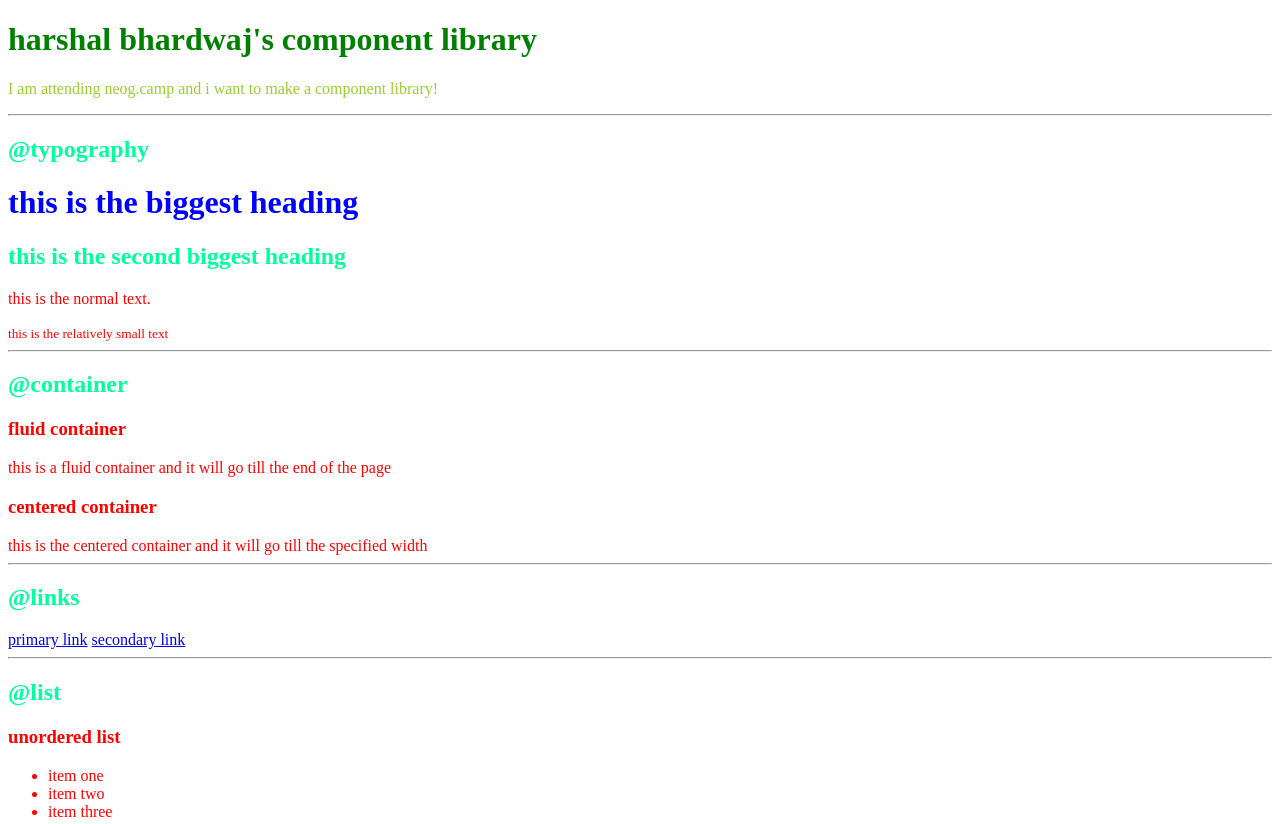
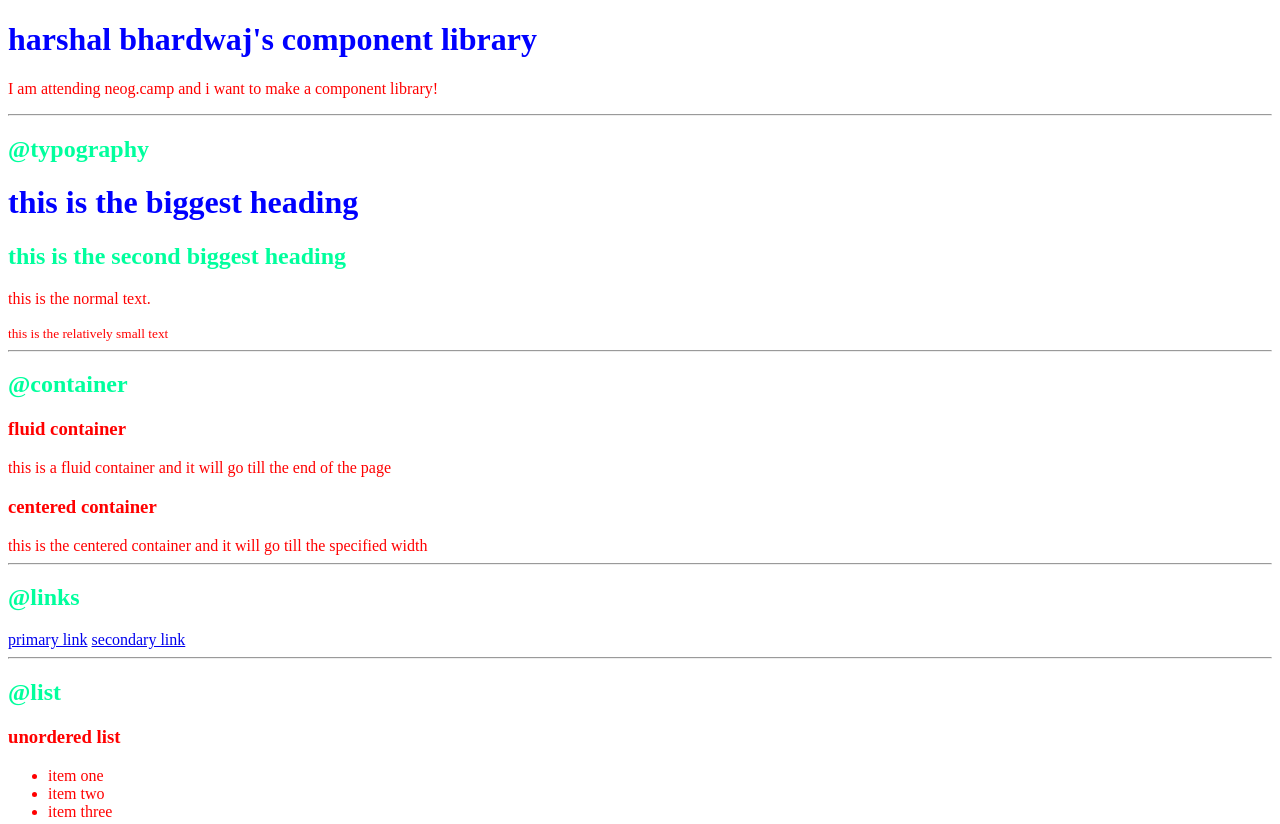
Before and after one commit to harshal161989/neogcamp-lesson-3a, a plain HTML site: page index.html in a window 1280 px wide. Shown: the top 824 px of the page. Drawn offline with Linux system fonts and the light colour scheme.

Commit message:
typograohy

```diff
--- a/index.html
+++ b/index.html
@@ -6,16 +6,11 @@
     <meta name="viewport" content="width=device-width, initial-scale=1.0">
     <title>Document</title>
 
-    <!-- <style>
-        body {
-           color: red;
-        }
-    </style> -->
     <link href="style.css" rel="stylesheet"/>
 </head>
 <body>
-    <h1 id="id-header">harshal bhardwaj's component library</h1>
-    <p class="para">I am attending neog.camp and i want to make a component library!</p>
+    <h1>harshal bhardwaj's component library</h1>
+    <p>I am attending neog.camp and i want to make a component library!</p>
 
     <hr>
 
```
